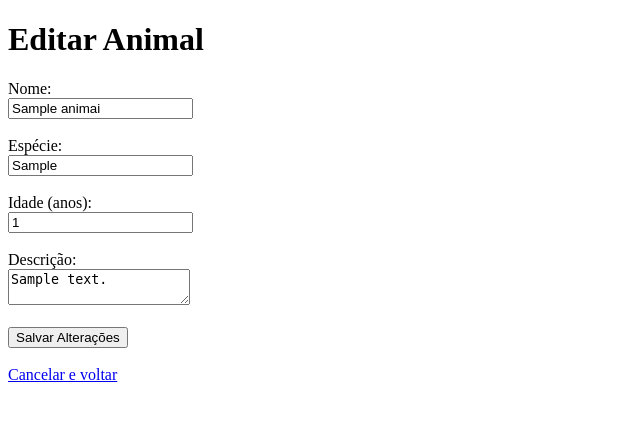
After one commit to LUC1NI/sistema-adocao-animais, a PHP site: page /Views/animais/editar.php?id=1 in a window 1280 px wide. The commit adds this page. Shown: the top 421 px of the page, without its empty margins (0-640 px from the left). Run offline with PHP 8.4, Linux system fonts and the light colour scheme; the visitor is signed in with stand-in values (Sample User, id 1); tables that the repository leaves empty hold one stand-in row (values such as "Sample post").

Commit message:
criando uma pagina para exibir os animais com detalhes

```diff
--- /dev/null
+++ b/sistema-adocao/Views/animais/editar.php
@@ -0,0 +1,76 @@
+<?php
+session_start();
+require_once '../../Config/banco.php';
+
+if (!isset($_SESSION['usuario'])) {
+    header('Location: ../usuarios/login.php');
+    exit;
+}
+
+if (isset($_GET['id'])) {
+    $id = intval($_GET['id']);
+
+    $q = "SELECT * FROM animais WHERE id = $id";
+    $resultado = $banco->query($q);
+
+    if ($resultado && $resultado->num_rows > 0) {
+        $animal = $resultado->fetch_assoc();
+    } else {
+        echo "<p>Animal não encontrado.</p>";
+        echo '<a href="listar_admin.php">Voltar</a>';
+        exit;
+    }
+} else {
+    echo "<p>ID do animal não informado.</p>";
+    echo '<a href="listar_admin.php">Voltar</a>';
+    exit;
+}
+
+if (isset($_POST['salvar'])) {
+    $nome = $_POST['nome'];
+    $especie = $_POST['especie'];
+    $idade = intval($_POST['idade']);
+    $descricao = $_POST['descricao'];
+
+    $q = "UPDATE animais SET nome='$nome', especie='$especie', idade=$idade, descricao='$descricao' WHERE id=$id";
+    $resultado = $banco->query($q);
+
+    if ($resultado) {
+        echo "<p>Animal atualizado com sucesso!</p>";
+        echo '<a href="listar_admin.php">Voltar para a listagem</a>';
+        exit;
+    } else {
+        echo "<p>Erro ao atualizar o animal.</p>";
+    }
+}
+?>
+
+<!DOCTYPE html>
+<html lang="pt-br">
+<head>
+    <meta charset="UTF-8">
+    <title>Editar Animal</title>
+</head>
+<body>
+    <h1>Editar Animal</h1>
+
+    <form method="post">
+        <label>Nome:</label><br>
+        <input type="text" name="nome" value="<?php echo $animal['nome']; ?>"><br><br>
+
+        <label>Espécie:</label><br>
+        <input type="text" name="especie" value="<?php echo $animal['especie']; ?>"><br><br>
+
+        <label>Idade (anos):</label><br>
+        <input type="number" name="idade" value="<?php echo $animal['idade']; ?>"><br><br>
+
+        <label>Descrição:</label><br>
+        <textarea name="descricao"><?php echo $animal['descricao']; ?></textarea><br><br>
+
+        <input type="submit" name="salvar" value="Salvar Alterações">
+    </form>
+
+    <br>
+    <a href="listar_admin.php">Cancelar e voltar</a>
+</body>
+</html>
--- a/sistema-adocao/Views/animais/listar.php
+++ b/sistema-adocao/Views/animais/listar.php
@@ -22,6 +22,10 @@ require_once '../../Config/banco.php';
             echo "<strong>Espécie:</strong> ".$animal['especie']."<br>";
             echo "<strong>Idade:</strong> ".$animal['idade']." anos<br>";
             echo "<strong>Descrição:</strong> ".$animal['descricao']."<br>";
+
+            // Aqui o link para a página de detalhes
+            echo "<a href='detalhes.php?id=".$animal['id']."'>Ver Detalhes</a>";
+
             echo "</div>";
         }
     } else {
```
Also changed, not shown: sistema-adocao/Views/animais/detalhes.php (added, +42 -0 lines).
